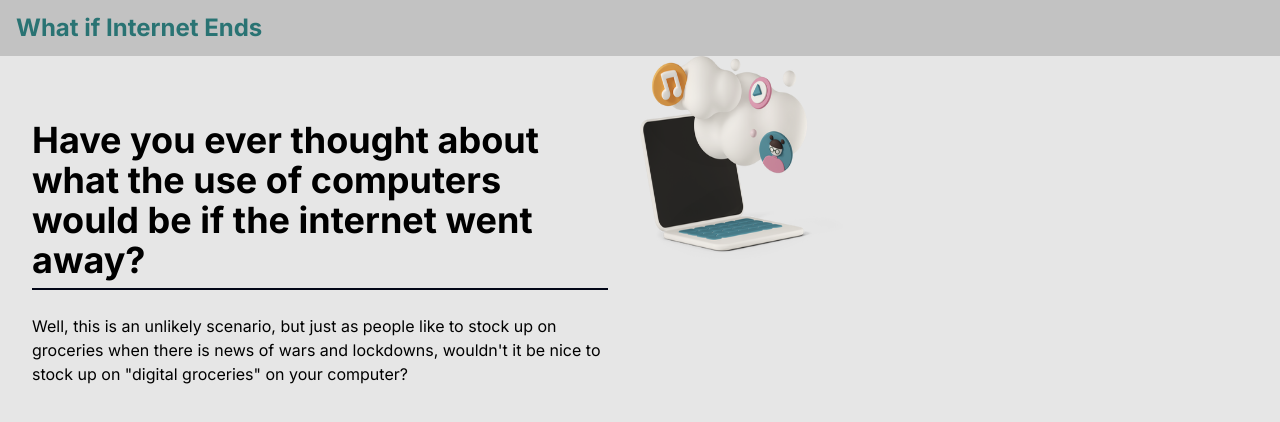
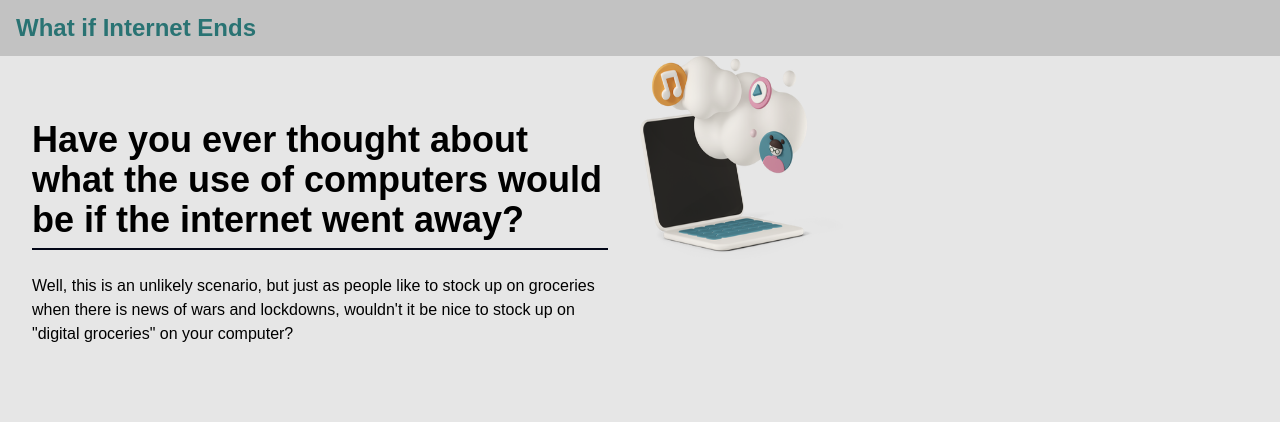
Before and after one commit to dankwx/whatifinternetends, a Next.js app: page / in a window 1280 px wide. Shown: the top 422 px of the page. Built offline with nearby package versions, Linux system fonts and the light colour scheme.

Commit message:
chore: change main font to simplier one arial

```diff
--- a/tailwind.config.ts
+++ b/tailwind.config.ts
@@ -19,7 +19,7 @@ const config: Config = {
         "terciary-color": "#C2C2C2",
       },
       fontFamily: {
-        "main": ["Inter", "sans-serif"]
+        "main": ["Arial", "sans-serif"]
       }
     },
   },
```
